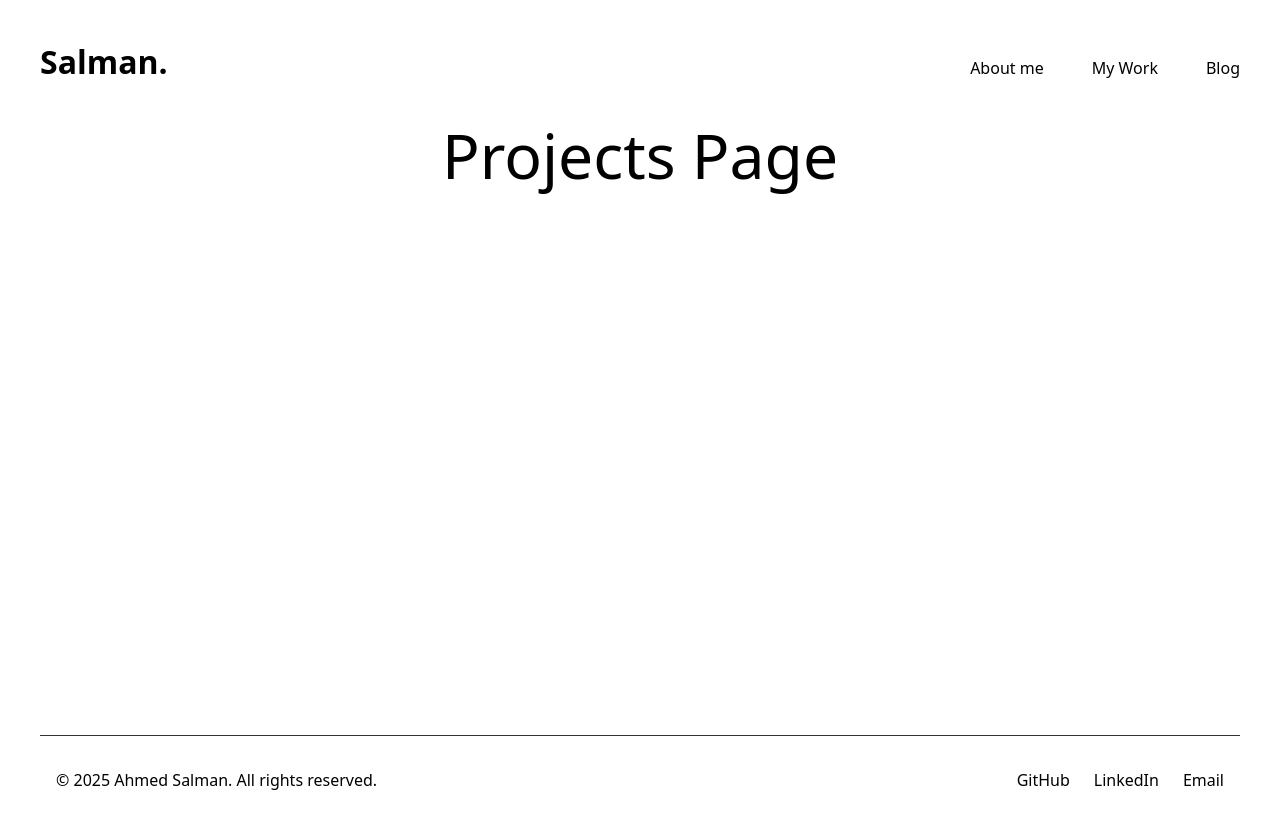
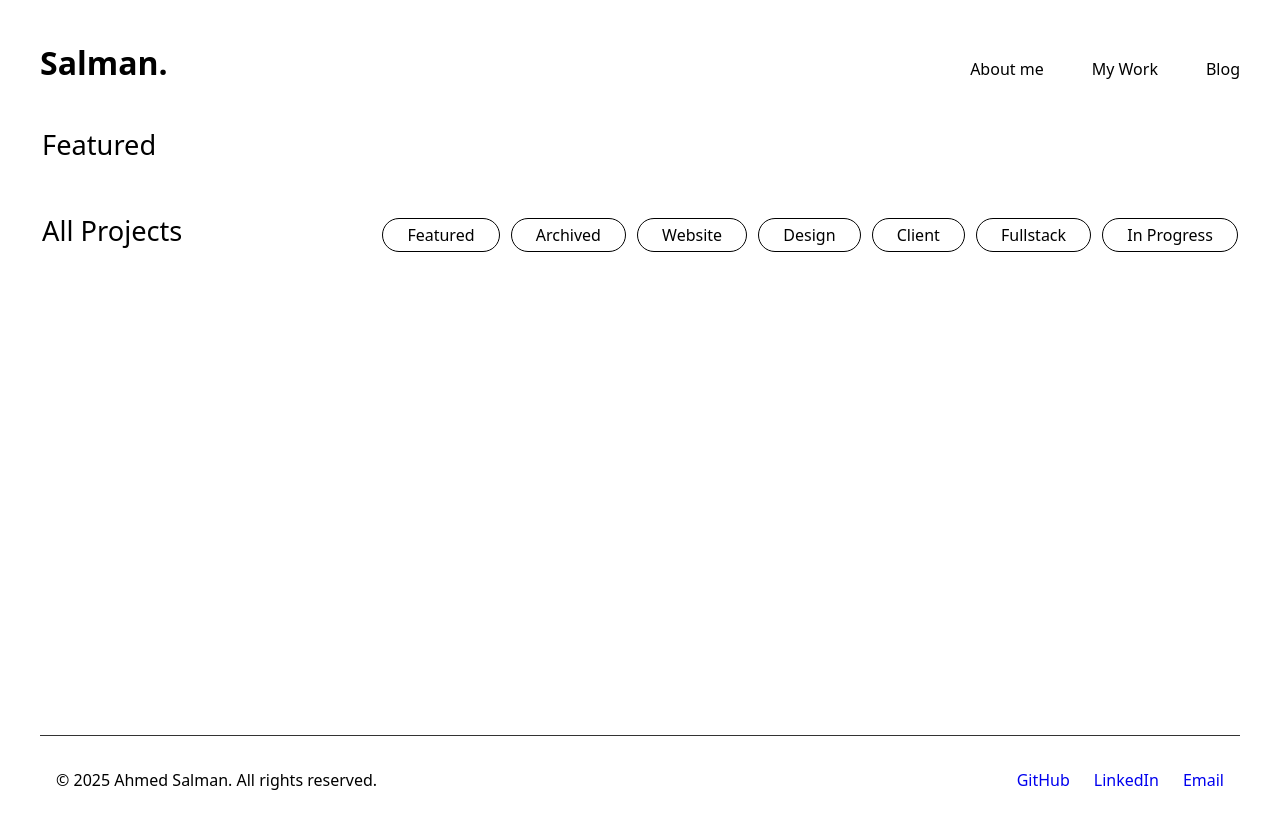
Before and after one commit to HehLul/portfolio, a React (Vite) app: page /projects in a window 1280 px wide. Shown: the top 828 px of the page. Built offline with nearby package versions, Linux system fonts and the light colour scheme.

Commit message:
feat: projects page skeleton

```diff
--- a/src/components/Navbar/Navbar.css
+++ b/src/components/Navbar/Navbar.css
@@ -13,12 +13,12 @@
   font-weight: 700;
 }
 
-ul {
+.navbar ul {
   display: flex;
   gap: 3rem;
   justify-self: space-between;
 }
-a {
+.navbar a {
   color: black;
   cursor: pointer;
 }
--- a/src/pages/Home/Home.css
+++ b/src/pages/Home/Home.css
@@ -1,6 +1,6 @@
 .home {
   display: flex;
-  justify-content: space-between;
+  justify-content: space-around;
 
   margin-top: -8rem;
   align-items: center;
@@ -8,7 +8,7 @@
   box-sizing: border-box;
 }
 
-img {
+.home img {
   width: 115px; /* or any desired size */
   height: 115px;
   object-fit: cover; /* ensures the image fills the circle without distortion */
@@ -29,16 +29,16 @@ button {
   font-weight: 400;
 }
 
-h1 {
+.home h1 {
   font-size: 3.9rem;
   margin-top: 20px;
 }
 
-h2 {
+.home h2 {
   font-size: 2.5rem;
   margin-bottom: 0;
 }
-p {
+.home p {
   padding-top: 0;
 }
 
--- /dev/null
+++ b/src/pages/Projects/Projects.css
@@ -0,0 +1,35 @@
+.projects {
+  display: flex;
+  flex-direction: column;
+  width: auto;
+}
+.projects h2 {
+  font-size: 1.7rem;
+  font-weight: 500;
+}
+.projects ul {
+  display: flex;
+  gap: 0.7rem;
+}
+
+.projects li {
+  cursor: pointer;
+  align-self: center;
+  text-decoration: none;
+  list-style: none;
+  padding: 4px 24px;
+  background-color: white;
+  color: black;
+  border: 1px black solid;
+  border-radius: 100px;
+  transition: transform 0.2s ease-in-out;
+}
+.projects li:hover {
+  transform: scale(1.05); /* Slightly increase size */
+}
+.all-header {
+  display: flex;
+  align-items: baseline;
+  justify-content: space-between;
+  gap: 10rem;
+}
--- a/src/pages/Projects/Projects.jsx
+++ b/src/pages/Projects/Projects.jsx
@@ -1,9 +1,42 @@
-// import "./Home.css";
+import "./Projects.css";
 
 function Projects() {
   return (
     <div className="projects">
-      <h1>Projects Page</h1>
+      <div className="featured">
+        <h2>Featured</h2>
+        {/* <ul className="featured-projects">
+          <div>
+            <img src="" alt="" />
+            <h3>DeepSheep: Motize your AI Chatbot</h3>
+            <p>2025</p>
+          </div>
+          <div>
+            <img src="" alt="" />
+            <h3>DeepSheep: Motize your AI Chatbot</h3>
+            <p>2025</p>
+          </div>
+          <div>
+            <img src="" alt="" />
+            <h3>DeepSheep: Motize your AI Chatbot</h3>
+            <p>2025</p>
+          </div>
+        </ul> */}
+      </div>
+      <div className="all">
+        <div className="all-header">
+          <h2>All Projects</h2>
+          <ul className="tags">
+            <li>Featured</li>
+            <li>Archived</li>
+            <li>Website</li>
+            <li>Design</li>
+            <li>Client</li>
+            <li>Fullstack</li>
+            <li>In Progress</li>
+          </ul>
+        </div>
+      </div>
     </div>
   );
 }
```
